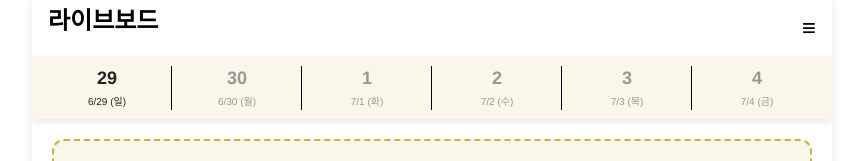
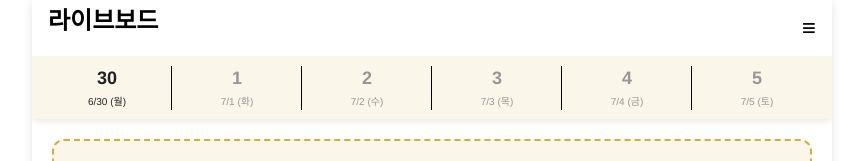
Before and after one commit to sparta-tigers/fe-sparta-tigers, a Vue app: page /liveboard/match in a window 1280 px wide. Shown: the top 161 px of the page, without its empty margins (208-1071 px from the left). Built offline with nearby package versions, Linux system fonts and the light colour scheme; no server answers; what vue3-kakao-maps would draw is missing.

Commit message:
feat: 라이브 보드 UI 개편 완료

```diff
--- a/src/components/live-board/DatePicker.vue
+++ b/src/components/live-board/DatePicker.vue
@@ -32,8 +32,6 @@ export default {
     dateList() {
       const dates = [];
       const today = new Date();
-      // TODO 테스트용
-      today.setDate(today.getDate() - 1);
       const weekdays = ['일', '월', '화', '수', '목', '금', '토'];
 
       // 오늘부터 5일 후 까지 6개의 날짜 생성
```
